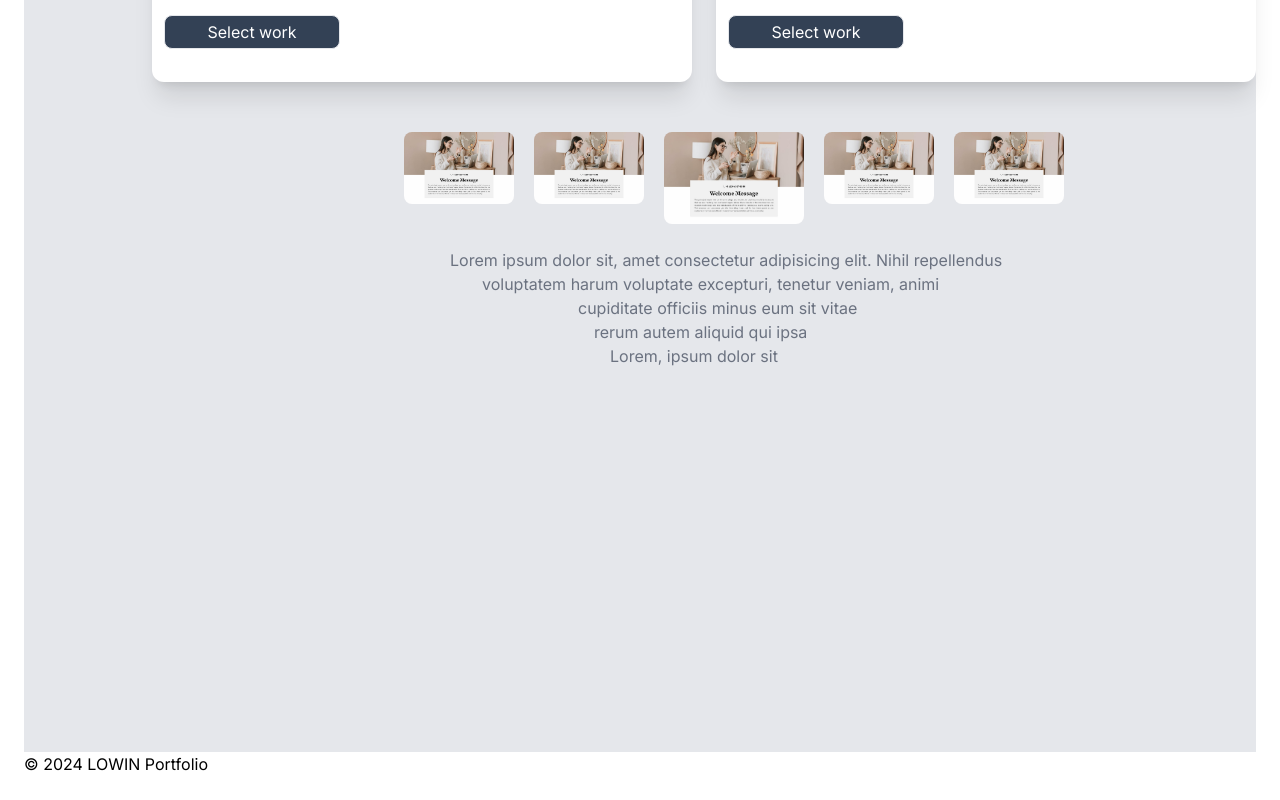
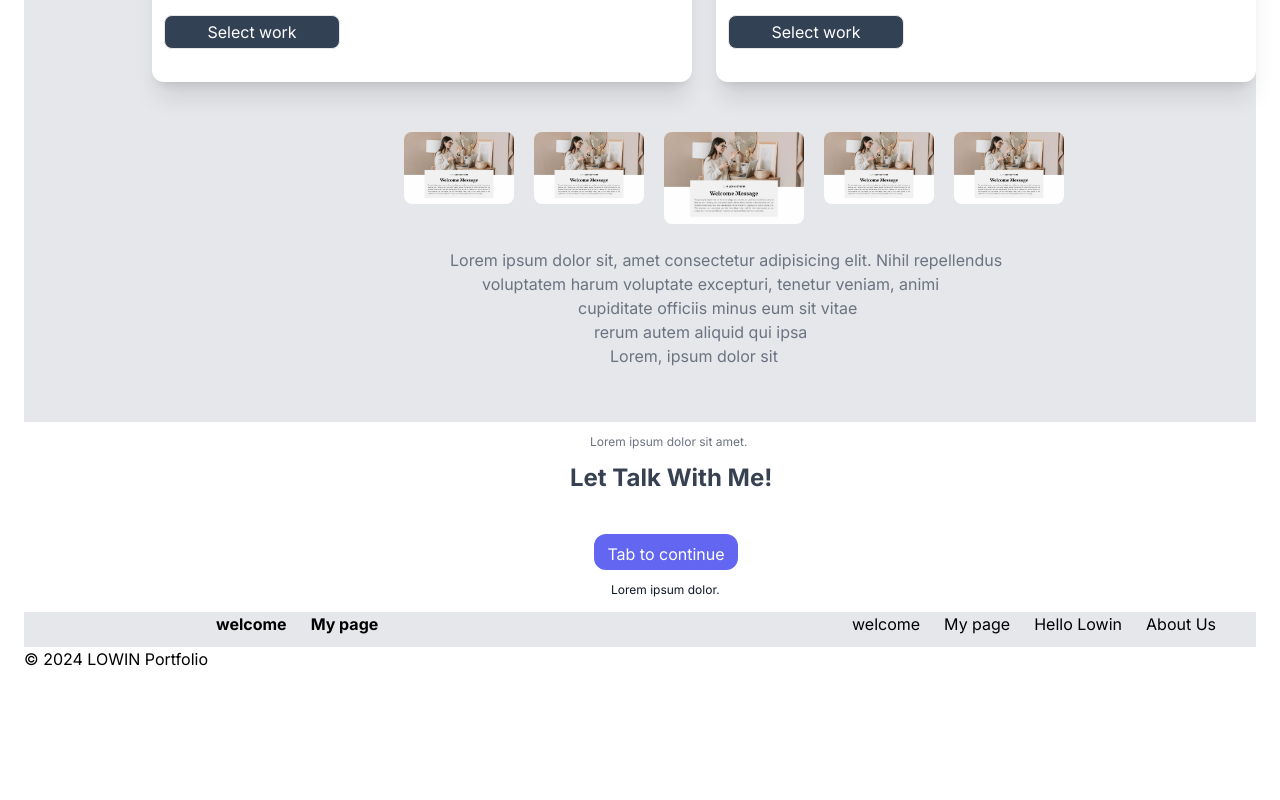
Before and after one commit to lowinn/portfolio-client, a Next.js app: page /en/page/about in a window 1280 px wide. Shown: the part 2898-3698 px from the top of the page. After the commit the page ends 3600 px from the top, so only its background shows below. Built offline with nearby package versions, Linux system fonts and the light colour scheme; no server answers.

Commit message:
done about page

```diff
--- a/src/app/[locale]/page/about/page.tsx
+++ b/src/app/[locale]/page/about/page.tsx
@@ -104,8 +104,6 @@ export default function page() {
           </div>
 
         </div>
-
-        {/* i can help u with */}
         <div className=' w-[1250px] h-16 mt-20 flex justify-between ml-32 '>
           <p className=' font-bold text-xl'> I can Help You With</p>
           <button className='border rounded-lg  w-32 h-9  hover:border-red-600 '>See my work</button>
@@ -143,14 +141,9 @@ export default function page() {
         </div>
 
       </div>
-
-      {/*
-      Experience with  */}
-
       <div className='w-[1150px] h-[350px] mt-8 ml-36 flex gap-14'>
 
         <div className='  w-[500px] h-[300px]'>
-
 
           <h3 className='text-xl '>Experience with Mobile MCNC of <br /> projects and industries</h3>
           <p className=' mt-3 text-gray-400'>Lorem ipsum dolor, sit amet consectetur adipisicing elit. Tempore rerum sequi ea soluta totam quod.</p>
@@ -195,8 +188,7 @@ export default function page() {
         </div>
 
       </div>
-
-      <div className=' bg-gray-200 w-full h-[2000px]'>
+      <div className=' bg-gray-200 w-full h-[1670px]'>
         <h5 className=' text-2xl  font-bold ml-[620px] p-3'>Select work</h5>
 
         <div className='w-full h-[620px] flex gap-6  mt-8'>
@@ -249,7 +241,6 @@ export default function page() {
 
         </div>
 
-
         <div className='w-full h-[620px] flex gap-6  mt-3'>
 
           <div className=' bg-white w-[560px] h-[610px] p-3 rounded-xl ml-32 shadow-xl '>
@@ -299,9 +290,6 @@ export default function page() {
 
 
         </div>
-
-
-
 
         <div className=' mt-8 w-[800px] h-[350px] ml-[330px]'>
 
@@ -374,29 +362,53 @@ export default function page() {
 
           </div>
 
-
-
-
         </div>
 
+      </div>
+      <div className='  w-full h-[190px]'>
+        <div className=' h-[190px] w-[350px] ml-[490px]'>
+          <div className=' ml-16'>
+            <p className=' text-xs text-gray-500 p-3'>Lorem ipsum dolor sit amet.</p>
 
+          </div>
+          <div className=' ml-14'>
+            <h5 className=' text-2xl font-bold text-gray-700 '>Let Talk With Me!</h5>
+          </div>
 
+          <div className=' ml-20 mt-10'>
+            <button className=' bg-indigo-500 text-white  w-36 h-9 rounded-xl p-2 hover:bg-violet-400'>Tab to continue</button>
+          </div>
 
-
-
-
-
-
-
-
-
-
-
-
+          <div className=' ml-[85px]'>
+            <p className=' text-xs text-gray-900 p-3'>Lorem ipsum dolor.</p>
+          </div>
+        </div>
 
       </div>
+      <div className=' bg-gray-200 w-full h-[35px] justify-between flex'>
 
+        <div className=' w-[550px] h-[90px]'>
 
+          <div>
+            <ul className='flex gap-6 ml-48 font-bold'>
+              <li>welcome </li>
+              <li>My page</li>
+            </ul>
+          </div>
+        </div>
+        <div className='w-[500px] h-[90px]'>
+          <div>
+            <ul className='flex gap-6 ml-24'>
+              <li>welcome </li>
+              <li>My page</li>
+              <li>Hello Lowin</li>
+              <li>About Us</li>
+
+            </ul>
+          </div>
+        </div>
+
+      </div>
     </div>
   )
 }
```
